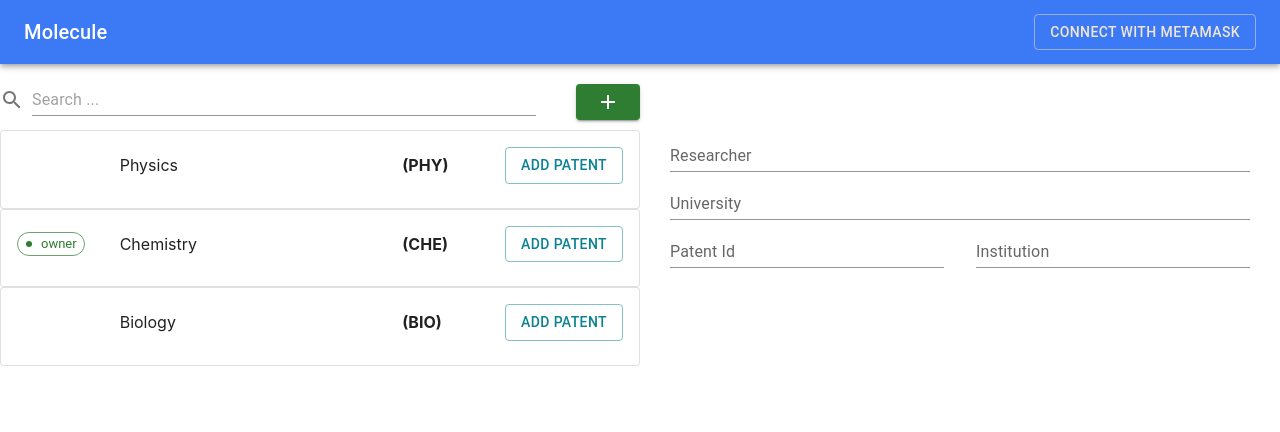
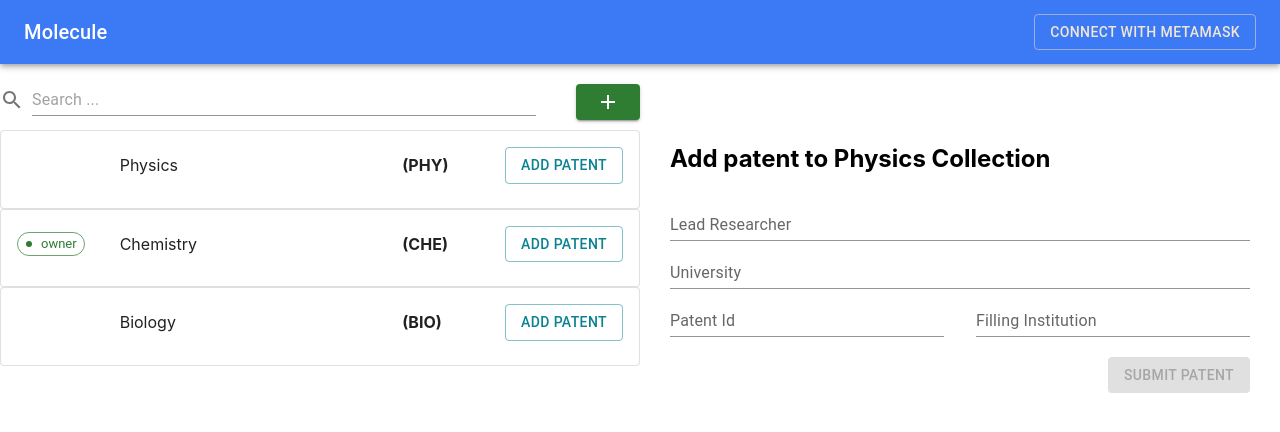
Before and after one commit to nour-karoui/molecule-research-nfts, a React (Create React App) app: page / in a window 1280 px wide. Shown: the top 432 px of the page. Built offline with nearby package versions, Linux system fonts and the light colour scheme.

Commit message:
🔨 add form validation

```diff
--- a/src/App.tsx
+++ b/src/App.tsx
@@ -47,7 +47,7 @@ function App() {
                     <CollectionsList collections={data}/>
                 </Grid>
                 <Grid xs={6} marginTop={'60px'}>
-                    <PatentForm/>
+                    <PatentForm collection={'Physics'}/>
                 </Grid>
             </Grid>
         </ThemeProvider>
--- a/src/components/patents/PatentForm.tsx
+++ b/src/components/patents/PatentForm.tsx
@@ -1,27 +1,104 @@
-import {Box, Grid, TextField} from "@mui/material";
+import {Box, Button, Grid, TextField} from "@mui/material";
+import {useState} from "react";
 
-function PatentForm() {
+interface PatentFormProps {
+    collection: string;
+}
 
+function PatentForm({collection}: PatentFormProps) {
+    const [patentIdPristine, setPatentIdPristine] = useState(true);
+    const [researcherPristine, setResearcherPristine] = useState(true);
+    const [universityPristine, setUniversityPristine] = useState(true);
+    const [institutionPristine, setInstitutionPristine] = useState(true);
 
-    const validatePatentId = (patentId: string) => {
+    const [patentId, setPatentId] = useState("");
+    const [patentIdValid, setPatentIdValid] = useState(true);
 
+    const [researcher, setResearcher] = useState("");
+    const [researcherValid, setResearcherValid] = useState(true);
+
+    const [university, setUniversity] = useState("");
+    const [universityValid, setUniversityValid] = useState(true);
+
+    const [institution, setInstitution] = useState("");
+    const [institutionValid, setInstitutionValid] = useState(true);
+
+    const validatePatentId = (value: string) => {
+        setPatentIdPristine(false);
+        const reg = new RegExp(/^[A-F]-[1-9]{5,7}\/[A-Z]{5,9}$/);
+        setPatentIdValid(reg.test(value));
+        setPatentId(value);
+    }
+
+    const validateResearcher = (value: string) => {
+        setResearcherPristine(false);
+        setResearcherValid(value.trim() !== "");
+        setResearcher(value);
+    }
+
+    const validateUniversity = (value: string) => {
+        setUniversityPristine(false);
+        setUniversityValid(value.trim() !== "");
+        setUniversity(value);
+    }
+
+    const validateInstitution = (value: string) => {
+        setInstitutionPristine(false);
+        setInstitutionValid(value.trim() !== "");
+        setInstitution(value);
+    }
+    const submitPatent = () => {
+        console.log(university.trim());
+        console.log(institution.trim());
+        console.log(researcher.trim());
+        console.log(patentId.trim());
     }
 
 
     return (
         <Box marginX={'30px'}>
             <Grid container>
-                <TextField label="Researcher" variant='standard' fullWidth/>
+                <h2>Add patent to {collection} Collection</h2>
             </Grid>
             <Grid container>
-                <TextField label="University" variant='standard' fullWidth/>
+                <TextField label="Lead Researcher" value={researcher}
+                           onChange={(e) => validateResearcher(e.target.value)}
+                           error={!researcherValid}
+                           helperText={researcherValid ? '' : 'Field required'}
+                           variant='standard' fullWidth/>
+            </Grid>
+            <Grid container>
+                <TextField label="University" variant='standard' value={university}
+                           onChange={(e) => validateUniversity(e.target.value)}
+                           error={!universityValid}
+                           helperText={universityValid ? '' : 'Field required'}
+                           fullWidth/>
             </Grid>
             <Grid container spacing={4}>
                 <Grid item xs={6}>
-                    <TextField label="Patent Id" variant='standard' fullWidth/>
+                    <TextField label="Patent Id" variant='standard'
+                               value={patentId}
+                               error={!patentIdValid}
+                               helperText={patentIdValid ? '' : 'Must be in the format [A-F]-[1-9]{5,7}\/[A-Z]{5,9}'}
+                               onChange={(e) => validatePatentId(e.target.value.trim())}
+                               fullWidth/>
                 </Grid>
                 <Grid item xs={6}>
-                    <TextField label="Institution" variant='standard' fullWidth/>
+                    <TextField label="Filling Institution" value={institution}
+                               onChange={(e) => validateInstitution(e.target.value)}
+                               error={!institutionValid}
+                               helperText={institutionValid ? '' : 'Field Required'}
+                               variant='standard' fullWidth/>
+                </Grid>
+            </Grid>
+            <Grid container direction="row-reverse" marginTop={'20px'}>
+                <Grid item>
+                    <Button disabled={!(patentIdValid && researcherValid && institutionValid && universityValid)
+                        || patentIdPristine || researcherPristine || institutionPristine || universityPristine}
+                            onClick={submitPatent}
+                            variant='contained'>
+                        Submit patent
+                    </Button>
                 </Grid>
             </Grid>
         </Box>
```
